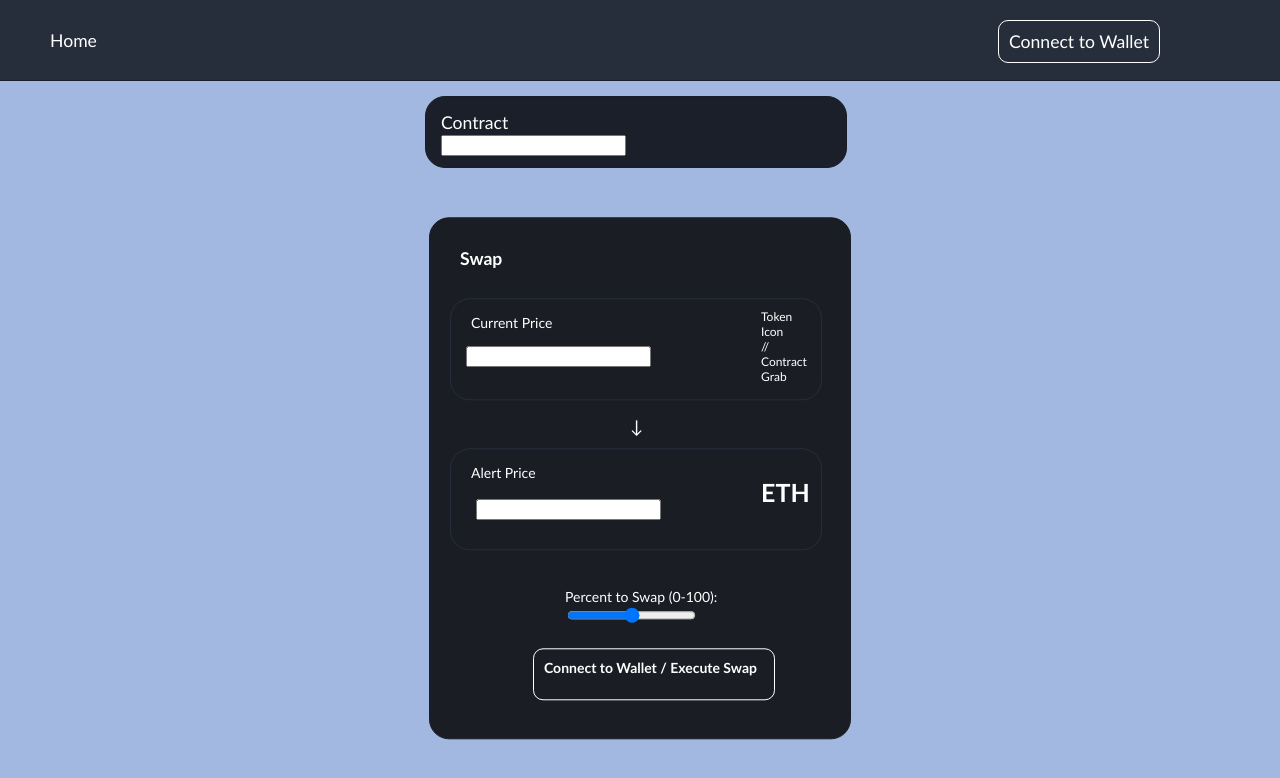
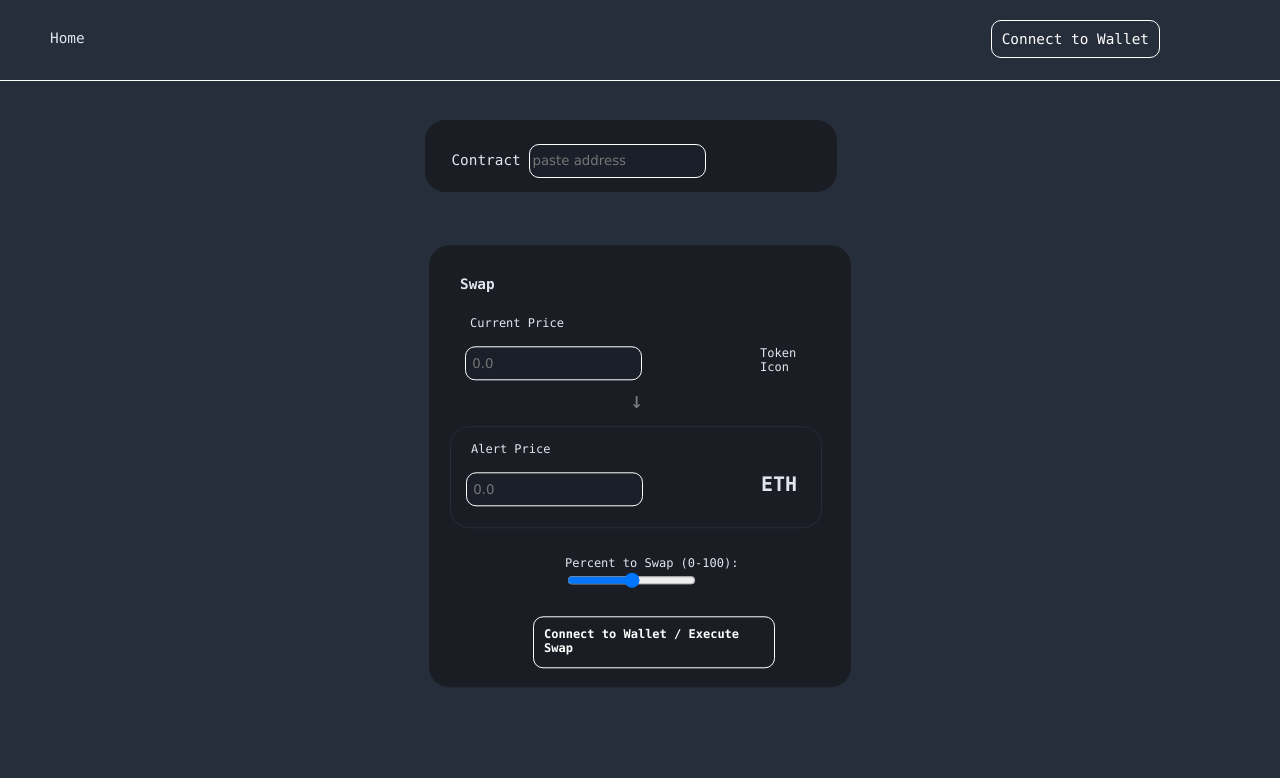
Before and after one commit to RomirH/SafeStop, a plain HTML site: page index.html in a window 1280 px wide. Drawn offline with Linux system fonts and the light colour scheme.

Commit message:
Add files via upload

```diff
--- a/index.html
+++ b/index.html
@@ -8,35 +8,30 @@
     <title>SafeStop</title>
     <link rel = "stylesheet" href = "styles.css">
     <meta name = "viewport" content = "width=device-width, initial-scale = 1.0">
-    <!--<style>
+    <style>
 
-    body{
-      background: rgba(58, 58, 58);
+    input[type=text]{
+      background-color: #1a1f29;
+      height: 30px;
+
+      text-decoration: none;
+      font-family: 'Verdana', sans-serif;
+      font-weight: 15px;
       color: white;
-      font-family: Helvetica Neue, Helvetica, Arial;
-      margin:0;
-      padding:0;
-    }
-    header{
-      background: black;
-      padding 20px 40px
 
-    }
-    section{
-      background: white;
-      padding 20px 40px;
-    }
-    footer{
-      background: black;
-      padding 20px 40px;
 
+      border: 1px solid white;
+      border-radius: 10px;
     }
 
-  </style>-->
+  </style>
 
   </head>
 
   <body>
+
+    <!--<div id="root"></div>-->
+
     <div class = "headbox">
       <div class = "buttons">
         <a href="#" class = "homebutton">Home</a>
@@ -45,12 +40,8 @@
 
         <!--
         <a href="#" class = "swapbutton">Swap</a>
-
-
-
         <a href="#" class = "chartsbutton">Charts</a>
       -->
-
 
         <a href="#" class = "walletconnectbutton">Connect to Wallet</a>
         <!--<button onclick="getElementById('demo').innerHTML=connect_wallet()"> Connect to Wallet </button>-->
@@ -60,21 +51,57 @@
 
       <!--<div class = "swapbutton">
         <input type = "submit" value = "Swap"></div>
-
       <div class = "chartsbutton">
         <input type = "submit" value = "Charts"></div>
-
       <div class = "walletconnectbutton">
         <input type = "submit" value = "Connect to a Wallet"></div>-->
+
+
         <div class = "headboxcontents1-1">
+
           <div class = "headboxcontents1-2">
-            <label>Contract<label>
+            <!--<label>Contract<label>-->
+              <div class = "form">
 
-        <div class = "headboxcontents1-3">
-          <input type = "text"></div>
+                <label for = "name" class = "label-name">
+                  <span class ="content-name">Contract</span>
+
+                  <input type = "text" placeholder="paste address" name = "name" autocomplete="off" required />
+
+                </label>
+
+              </div>
+
+                  <!--
+              <form action = "contract.php" method = "get">
+                <input type = "text"></input>
+-->
+
+                <!--<div class = "headboxcontents1-3">
+                  <input type = "text"></input>
+                </div>
+
+              </form>
+              -->
+
+                <!--
+                <div class = "headboxcontents1-4">
+                  <div class ="buttons">
+
+                    <a href="#" class = "contractaddress" onclick="getElementById('demo').innerHTML=swap_function()">Give Address</a> </div>
+-->
+                  <!--
+                <button type = "submit" value>Give Address</button>-->
+
+              </div>
+
 
         </div>
-        </div>
+
+
+      </div>
+
+
 
     </div>
 
@@ -89,7 +116,8 @@
             <label>Current Price<label></div>
 
           <div class = "mainboxcontents2-2">
-            <input type = "number"></div>
+            <input type = "text" inputmode = "numeric" placeholder=" 0.0"></div>
+            <!--<input type = "number" placeholder="0.0" step = "0.0001"></div>-->
 
           <!--<div class = "mainboxcontents2-3">
             <ul>
@@ -102,8 +130,9 @@
               </li>
             </ul>
           </div>-->
+
           <div class = "mainboxcontents2-3">
-              <label>Token Icon // Contract Grab<label></div>
+              <label>Token Icon<label></div>
 
       </div>
 
@@ -117,7 +146,8 @@
           <div class = "mainboxcontents4-1">
             <label>Alert Price<label>
           <div class = "mainboxcontents4-2">
-            <input type = "number"></div>
+            <input type = "text" inputmode = "numeric" placeholder=" 0.0"></div>
+            <!--<input type = "number" placeholder="0.0" step = "0.0001"></div>-->
         </div>
 
         <div class = "mainboxcontents4-3">
--- a/main.js
+++ b/main.js
@@ -1,4 +1,17 @@
 // console.log("Hello, World")
+
+import React from 'react';
+import ReactDOM from 'react-dom';
+import 'KYC-Chain Front-End/styles.css'
+
+import { ApolloClient } from 'apollo-client'
+import { InMemoryCache } from 'apollo-cache-inmemory'
+import { HttpLink } from 'apollo-link-http'
+import { useQuery } from '@apollo/react-hooks'
+
+/*
+andrew's price grab function
+*/
 
 function getcurrentprice_function()
 {
@@ -12,3 +25,138 @@ function swap_function()
 function notification_function()
 {
 }
+
+return(
+
+    <head>
+      <meta charset="utf-8">
+      <title>SafeStop</title>
+      <link rel = "stylesheet" href = "styles.css">
+      <meta name = "viewport" content = "width=device-width, initial-scale = 1.0">
+      <style>
+
+      input[type=text]{
+        background-color: #1a1f29;
+        height: 30px;
+
+        text-decoration: none;
+        font-family: 'Verdana', sans-serif;
+        font-weight: 15px;
+        color: white;
+
+
+        border: 1px solid white;
+        border-radius: 10px;
+      }
+
+    </style>
+
+    </head>
+
+    <body>
+
+      //<div id="root"></div>
+
+      <div class = "headbox">
+        <div class = "buttons">
+          <a href="#" class = "homebutton">Home</a>
+        //*<div class = "homebutton">
+          //<input type = "submit" value = "Home"></div>*/
+
+
+          /*<a href="#" class = "swapbutton">Swap</a>
+          <a href="#" class = "chartsbutton">Charts</a>*/
+
+          <a href="#" class = "walletconnectbutton">Connect to Wallet</a>
+          <!--<button onclick="getElementById('demo').innerHTML=connect_wallet()"> Connect to Wallet </button>-->
+
+
+        </div>
+
+        /*<div class = "swapbutton">
+          <input type = "submit" value = "Swap"></div>
+        <div class = "chartsbutton">
+          <input type = "submit" value = "Charts"></div>
+        <div class = "walletconnectbutton">
+          <input type = "submit" value = "Connect to a Wallet"></div>*/
+
+
+          <div class = "headboxcontents1-1">
+
+            <div class = "headboxcontents1-2">
+              <label>Contract<label>
+                <div class = "form">
+
+                  <label for = "name" class = "label-name">
+                    <span class ="content-name">Contract</span>
+
+                    <input type = "text" placeholder="paste address" name = "name" autocomplete="off" required />
+
+                  </label>
+
+                </div>
+
+                </div>
+
+
+          </div>
+
+
+        </div>
+
+
+
+      </div>
+
+      <div class = "mainbox">
+
+        <div class = "mainboxcontents1">
+          <label>Swap<label> </div>
+
+
+        <div class = "mainboxcontents2">
+          <div class = "mainboxcontents2-1">
+              <label>Current Price<label></div>
+
+            <div class = "mainboxcontents2-2">
+              <input type = "text" inputmode = "numeric" placeholder=" 0.0"></div>
+
+            <div class = "mainboxcontents2-3">
+                <label>Token Icon<label></div>
+
+        </div>
+
+
+        <div class = "mainboxcontents3">
+          <div class = "mainboxcontents3-1"><p>&#8595;<p></div>
+        </div>
+
+
+        <div class = "mainboxcontents4">
+            <div class = "mainboxcontents4-1">
+              <label>Alert Price<label>
+            <div class = "mainboxcontents4-2">
+              <input type = "text" inputmode = "numeric" placeholder=" 0.0"></div>
+
+          </div>
+
+          <div class = "mainboxcontents4-3">
+              <label>ETH<label></div>
+
+        </div>
+
+          <div class = "mainboxcontents5">
+            <form action="/action_page.php">
+              <div class = "buttons">
+               <label for="vol"> Percent to Swap (0-100):</label>
+               <input type="range" id="vol" name="vol" min="0" max="100">
+               <a href="#" class = "finalbutton">Connect to Wallet / Execute Swap</a>
+             </form>
+
+            <div>
+        </div>
+  </div>
+
+
+    </body>
+)
--- a/styles.css
+++ b/styles.css
@@ -1,10 +1,10 @@
 body {
-  background-color: #a2b8e0;
-  font-family:'Optima', sans-serif;
+  background-color: #272e3b;
+  font-family: 'Consolas', monaco, monospace;
   text-decoration: none;
   font-weight: normal;
-  color: white;
-  font-size: 1.1em;
+  color: #e1e5ed;
+  font-size: 0.9em;
 }
 
 .headbox{
@@ -15,13 +15,13 @@ body {
   left: 0;
   height: 80px;
   width: 100%;
-  border-bottom: 0.1px solid #1a1f29;
+  border-bottom: 0.1px solid white;//#a2b8e0
 }
 
 .homebutton{
   /*background-color: #272e3b*/;
   text-decoration: none;
-  color: white;
+  color: #e1e5ed;
   position: absolute;
   padding: 10px;
   top: 20px;
@@ -60,24 +60,26 @@ body {
 }
 
 .headboxcontents1-1{
-  background-color: #1a1f29;
+  background-color: #1a1e24;
   position: absolute;
-  height: 50px;
+  height: 60px;
   width: 400px;
 
   font-weight: bold;
-  padding: 10px;
-  top: 120%;
+  padding: 5px;
+  top: 150%;
   left: 33.2%;
   border: 1px solid #1a1e24;
   border-radius: 20px;
 }
 
 .headboxcontents1-2{
-  background-color: #1a1f29;
+  background-color: #1a1e24;
   position: absolute;
 
   font-weight: normal;
+  top: 25%;
+  left: 5%;
   padding: 5px;
 }
 
@@ -92,13 +94,34 @@ body {
   background-color: #1a1e24;
 }*/
 
+
+.headboxcontents1-4{
+  background-color: #1a1e24;
+  position: absolute;
+
+  font-weight: normal;
+  /*padding: 5px;*/
+  top: 20px;
+  right: 200px;
+}
+
+
+.contractaddressbutton{
+  text-decoration: none;
+  color: white;
+  position: absolute;
+  padding: 5px;
+  top: 20%;
+  left: 80%;
+}
+
 .mainbox{
   background-color: #1a1e24;
   position: absolute;
   top: 50%;
   left: 50%;
   transform: translate(-50%, -35%);
-  height: 500px;
+  height: 420px;
   width: 400px;
 
   padding: 10px;
@@ -120,21 +143,21 @@ body {
   background-color: #1a1e24;
   position: absolute;
   padding: 10px;
-  top: 80px;
+  top: 60px;
   left: 20px;
   width: 350px;
-  height: 80px;
+  height: 50px;
 
-  border: 1px solid #272e3b;
-  border-radius: 20px;
+  /*border: 1px solid #272e3b;
+  border-radius: 20px;*/
 }
 
 .mainboxcontents2-1{
   background-color: #1a1e24;
   position: absolute;
   padding: 10px;
-  top: 5px;
-  font-size: 14px;
+  top: 0px;
+  font-size: 12px;
 }
 .mainboxcontents2-2{
   border: none;
@@ -142,13 +165,13 @@ body {
   background-color: #1a1e24;
   position: absolute;
   padding: 5px;
-  top: 40px;
+  top: 35px;
 }
 
 .mainboxcontents2-3{
   width: 20px;
   padding-left: 300px;
-
+  padding-top: 30px;
   font-size: 12px;
 }
 
@@ -173,23 +196,28 @@ body {
 .mainboxcontents3{
   background-color: #1a1e24;
   position: absolute;
-  top: 180px;
+  top: 120px;
   left: 200px;
   width: 1px;
-  height: 1px;
+  height: 10px;
 }
 
 .mainboxcontents3-1{
-  color: white;
+  color: gray;
+  font-weight: normal;
+  font-size: 22px;
   position: absolute;
-  height: 4px;
+
+  /*border-top: 3px solid white;
+  border-left: 1px solid transparent;
+  border-right: 1px solid transparent;*/
 }
 
 .mainboxcontents4{
   background-color: #1a1e24;
   position: absolute;
   padding: 10px;
-  top: 230px;
+  top: 180px;
   left: 20px;
   width: 350px;
   height: 80px;
@@ -203,7 +231,7 @@ body {
   position: absolute;
   padding: 10px;
   top: 5px;
-  font-size: 14px;
+  font-size: 12px;
 }
 .mainboxcontents4-2{
   border: none;
@@ -211,14 +239,15 @@ body {
   background-color: #1a1e24;
   position: absolute;
   padding: 5px;
-  top: 40px;
+  top: 35px;
+  left: -0.01%;
 }
 
 .mainboxcontents4-3{
   width: 20px;
   padding-left: 300px;
-  padding-top: 18px;
-  font-size: 25px;
+  padding-top: 35px;
+  font-size: 20px;
   font-weight: bold;
 }
 
@@ -226,11 +255,11 @@ body {
   background-color: #1a1e24;
   position: absolute;
   padding: 10px;
-  top: 360px;
+  top: 300px;
   left: 125px;
   width: 260px;
   height: 10px;
-  font-size: 14px;
+  font-size: 12px;
 }
 
 .finalbutton{
```
